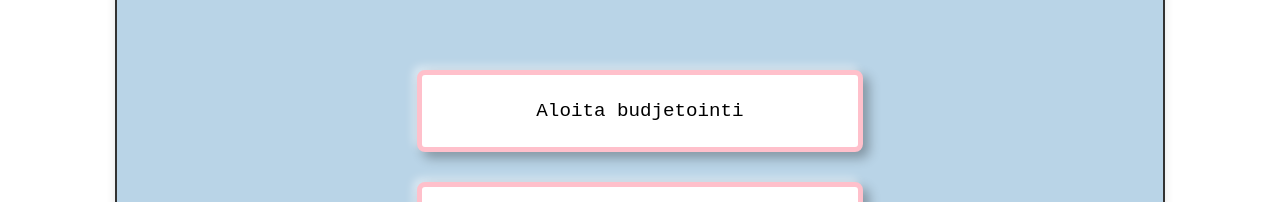
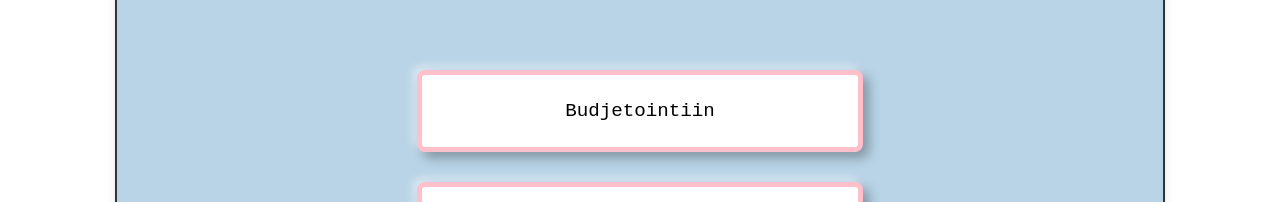
Before and after one commit to ilonamarkula/laskulaskuri, a React (Create React App) app: page / in a window 1280 px wide. Shown: the part 205-407 px from the top of the page. Built offline with nearby package versions, Linux system fonts and the light colour scheme.

Commit message:
"budjetointiin" ja 5 välein numerot

```diff
--- a/src/pages/Home.js
+++ b/src/pages/Home.js
@@ -20,7 +20,7 @@ export default function Home() {
       {state === "napit" && (
         <div className="button-container">
           <Link to="/laskuri" className="home-button">
-            Aloita budjetointi
+            Budjetointiin
           </Link>
           <div
             className="home-button"
--- a/src/pages/Laskuri.js
+++ b/src/pages/Laskuri.js
@@ -259,7 +259,7 @@ export default function Laskuri() {
                   <input
                     type="number"
                     min="0"
-                    step="10"
+                    step="5"
                     placeholder="€"
                     value={expense.amount}
                     onChange={(e) => updateExpenseAmount(i, j, e.target.value)}
```
